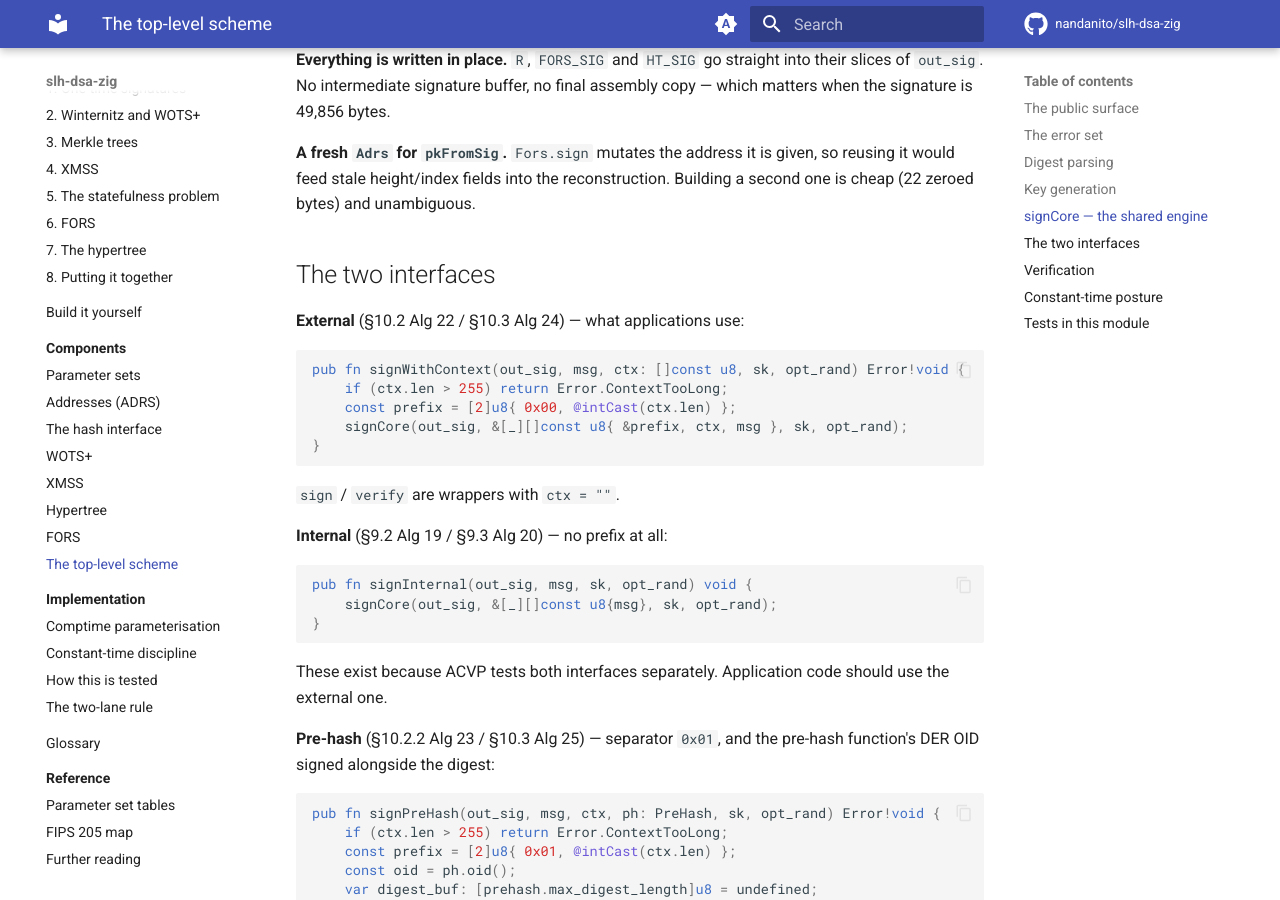
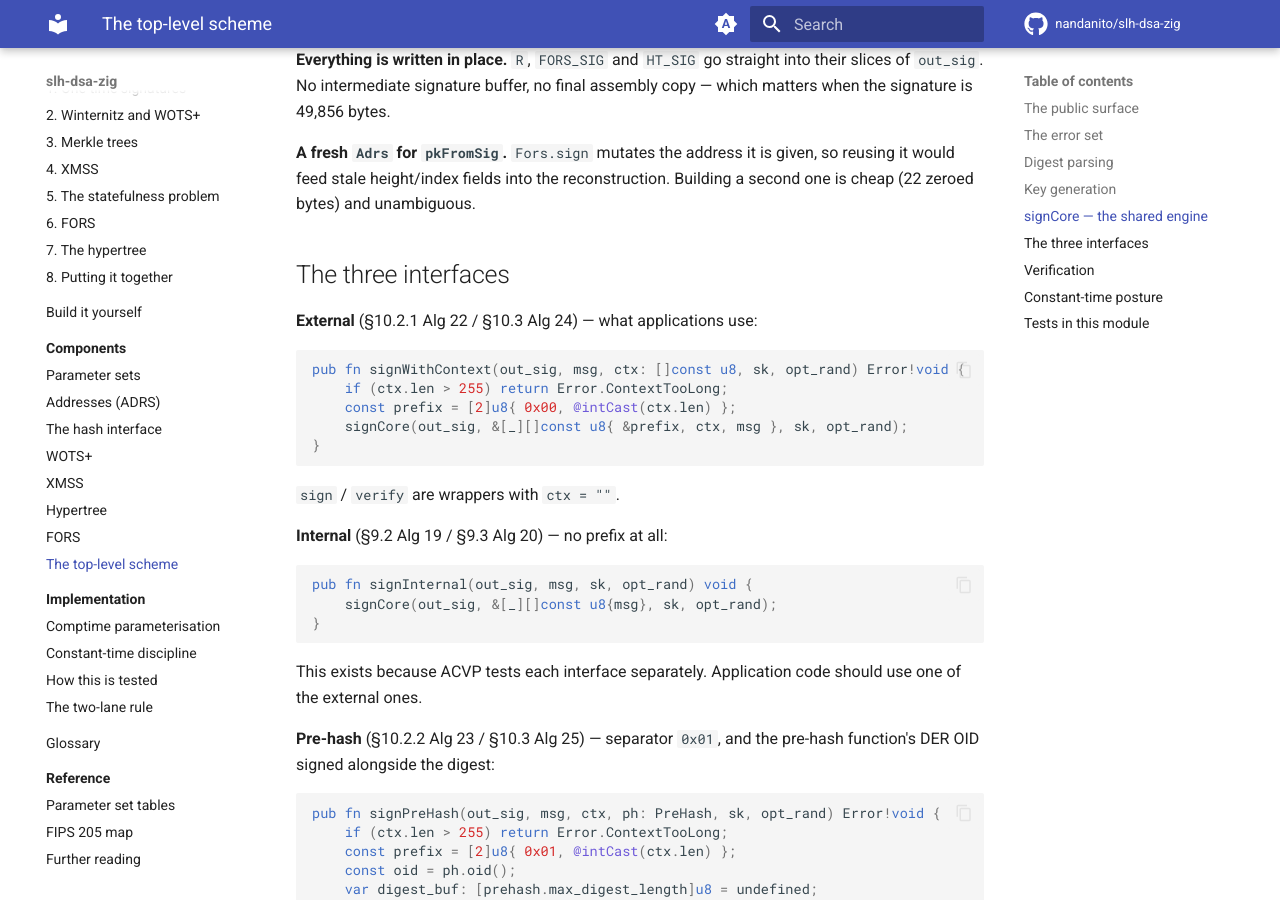
Before and after one commit to nandanito/slh-dsa-zig, an MkDocs documentation site: the page built from docs/components/scheme.md, in a window 1280 px wide and 900 px high, scrolled down 3646 px. Built offline with MkDocs 1.6.1 and Material for MkDocs 9.7.7, drawn with Linux system fonts in a browser that asks for light colours; comment, search, counter and statistics services are not loaded; some of the changed text lies outside the part shown.

Commit message:
docs: the scheme has three interfaces now, not two (#66)
Found by sweeping the published site for staleness rather than only
re-reading the pages #61 edited. The pre-hash work updated everywhere that
said pre-hash was *deferred*, but missed everywhere that counted the
interfaces — a phrasing that was correct until pre-hash landed and then
silently was not.

- `components/scheme.md` — the "## The two interfaces" heading, the claim
  that "both interfaces route through one private function", and "ACVP
  tests both interfaces separately". Also corrects the pure external
  signer's citation from §10.2 to §10.2.1, since §10.2.2 is now a
  different thing on the same page.
- `concepts/assembly.md` — the same "both interfaces" phrasing next to the
  internal interface.
- `components/hashing.md` — said `msg_parts` exists to let "the internal
  and external interfaces" share an implementation. It now covers three,
  and pre-hash is where the design paid off: `M'` gained two parts and
  this layer needed no change at all.

No inbound links pointed at `#the-two-interfaces`, so renaming the heading
breaks no anchors.

The two remaining "both interfaces" strings are in `MILESTONES.md`, inside
the Milestone 2 entries. Those are accurate as history — there were two
interfaces then — and the dev log is not rewritten.

Documentation only; no library code changes.

````diff
--- a/docs/components/scheme.md
+++ b/docs/components/scheme.md
@@ -128,7 +128,8 @@ than `2^h` leaves thanks to [the hypertree](hypertree.md).
 
 ## `signCore` — the shared engine
 
-Both interfaces route through one private function taking the message as **parts**:
+All three interfaces route through one private function taking the message as
+**parts**:
 
 ```zig
 fn signCore(
@@ -189,9 +190,9 @@ copy — which matters when the signature is 49,856 bytes.
 reusing it would feed stale height/index fields into the reconstruction. Building a
 second one is cheap (22 zeroed bytes) and unambiguous.
 
-## The two interfaces
+## The three interfaces
 
-**External** (§10.2 Alg 22 / §10.3 Alg 24) — what applications use:
+**External** (§10.2.1 Alg 22 / §10.3 Alg 24) — what applications use:
 
 ```zig
 pub fn signWithContext(out_sig, msg, ctx: []const u8, sk, opt_rand) Error!void {
@@ -211,8 +212,8 @@ pub fn signInternal(out_sig, msg, sk, opt_rand) void {
 }
 ```
 
-These exist because ACVP tests both interfaces separately. Application code should
-use the external one.
+This exists because ACVP tests each interface separately. Application code should
+use one of the external ones.
 
 **Pre-hash** (§10.2.2 Alg 23 / §10.3 Alg 25) — separator `0x01`, and the pre-hash
 function's DER OID signed alongside the digest:
````
Also changed, not shown: docs/components/hashing.md (+7 -2 lines), docs/concepts/assembly.md (+2 -2 lines).
